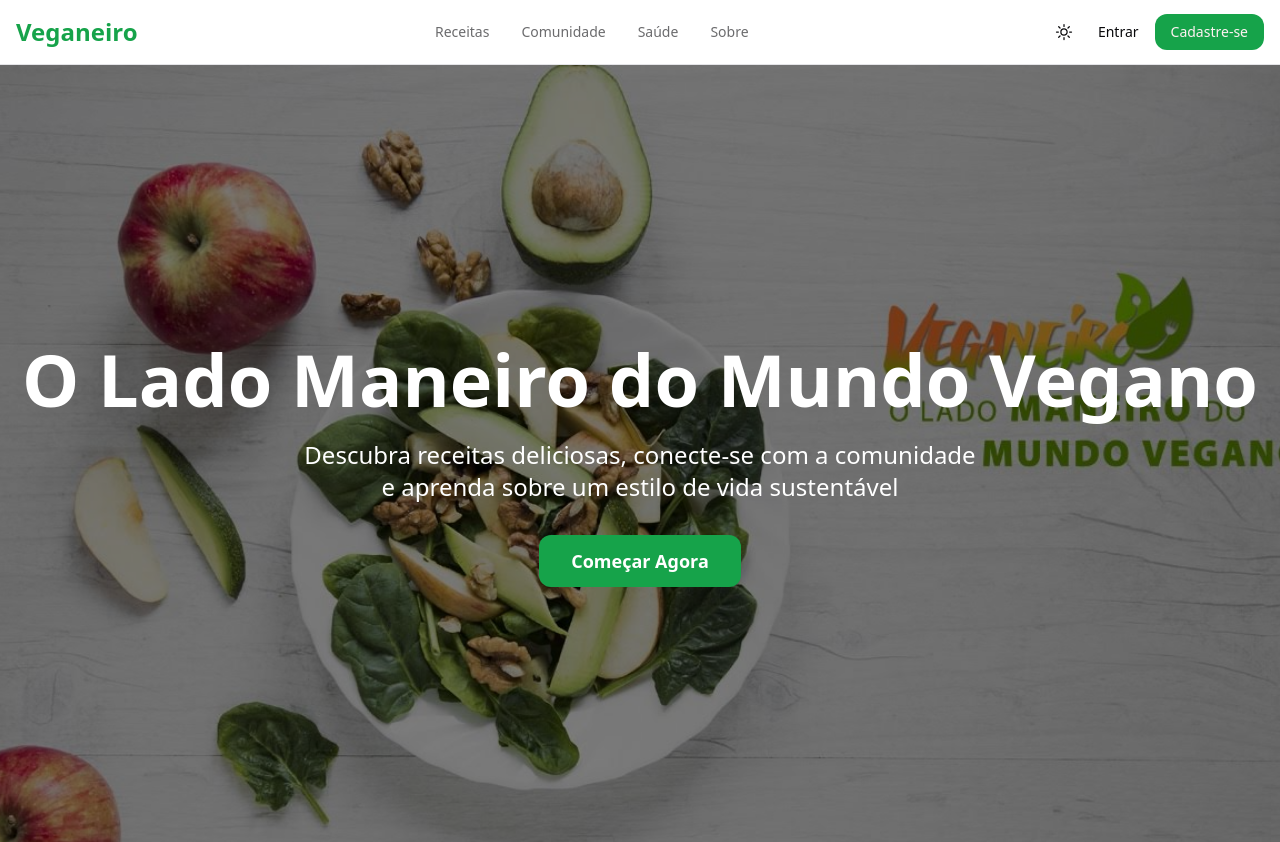
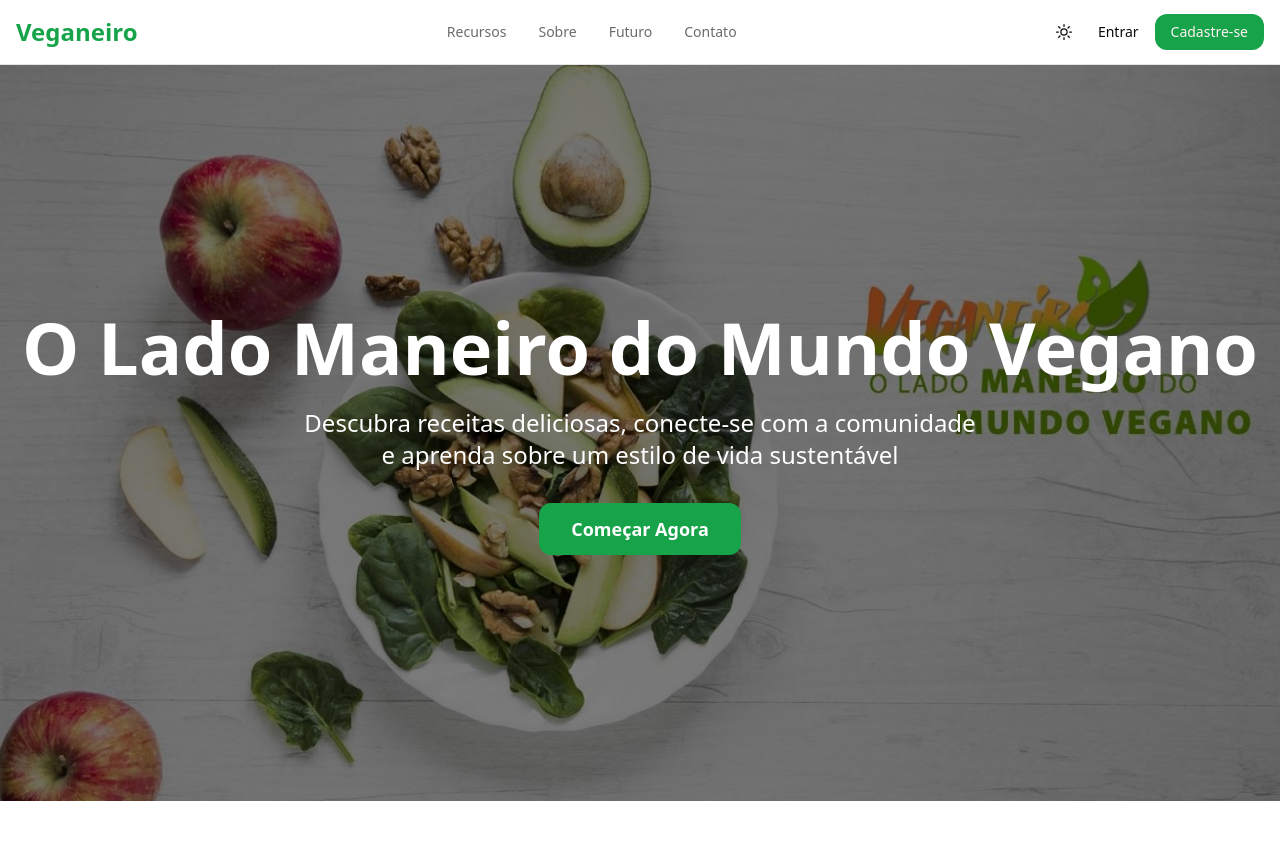
Before and after one commit to dominguesh/veganeiro-webapp, a Next.js app in the folder frontend/: page / in a window 1280 px wide. Shown: the top 842 px of the page. Built offline with nearby package versions, Linux system fonts and the light colour scheme.

Commit message:
dark mode errors and layout issues fixed

```diff
--- a/frontend/src/components/layout/Footer.tsx
+++ b/frontend/src/components/layout/Footer.tsx
@@ -3,7 +3,11 @@ import Link from 'next/link'
 import { useTranslation } from '@/utils/i18n/translations'
 import { Github, Twitter, Instagram } from 'lucide-react'
 
-export default function Footer() {
+interface FooterProps {
+  className?: string;
+}
+
+export default function Footer({ className = '' }: FooterProps) {
   const router = useRouter()
   const { t } = useTranslation(router.locale)
 
@@ -14,9 +18,11 @@ export default function Footer() {
       { name: t('footer.press'), href: '/press' },
     ],
     resources: [
+      { name: t('nav.recipes'), href: '/recipes' },
+      { name: t('nav.community'), href: '/community' },
+      { name: t('nav.health'), href: '/health' },
       { name: t('footer.blog'), href: '/blog' },
       { name: t('footer.guides'), href: '/guides' },
-      { name: t('footer.recipes'), href: '/recipes' },
     ],
     legal: [
       { name: t('footer.privacy'), href: '/privacy' },
@@ -44,8 +50,8 @@ export default function Footer() {
   ]
 
   return (
-    <footer className="border-t bg-background">
-      <div className="container mx-auto px-4 py-12">
+    <footer className={`w-full border-t bg-background py-12 ${className}`}>
+      <div className="container mx-auto px-4">
         <div className="grid grid-cols-2 gap-8 md:grid-cols-4">
           <div>
             <Link href="/" className="flex items-center space-x-2">
--- a/frontend/src/components/layout/Header.tsx
+++ b/frontend/src/components/layout/Header.tsx
@@ -4,13 +4,17 @@ import { useTranslation } from '@/utils/i18n/translations'
 import Navigation from './Navigation'
 import { useTheme } from 'next-themes'
 
-export default function Header() {
+interface HeaderProps {
+  className?: string;
+}
+
+export default function Header({ className = '' }: HeaderProps) {
   const router = useRouter()
   const { t } = useTranslation(router.locale)
   const { theme, setTheme } = useTheme()
 
   return (
-    <header className="sticky top-0 z-50 w-full border-b bg-background/95 backdrop-blur supports-[backdrop-filter]:bg-background/60">
+    <header className={`w-full border-b bg-background/95 backdrop-blur supports-[backdrop-filter]:bg-background/60 ${className}`}>
       <div className="container mx-auto px-4">
         <div className="flex h-16 items-center justify-between">
           <Link href="/" className="flex items-center space-x-2">
--- a/frontend/src/components/layout/Layout.tsx
+++ b/frontend/src/components/layout/Layout.tsx
@@ -8,10 +8,12 @@ interface LayoutProps {
 
 export default function Layout({ children }: LayoutProps) {
   return (
-    <div className="flex min-h-screen flex-col">
-      <Header />
-      <main className="flex-1">{children}</main>
-      <Footer />
+    <div className="min-h-screen flex flex-col">
+      <Header className="sticky top-0 z-50" />
+      <main className="flex-1 flex flex-col">
+        {children}
+      </main>
+      <Footer className="shrink-0" />
     </div>
   )
 }
--- a/frontend/src/components/layout/Navigation.tsx
+++ b/frontend/src/components/layout/Navigation.tsx
@@ -1,5 +1,4 @@
 import { useRouter } from 'next/router'
-import Link from 'next/link'
 import { useTranslation } from '@/utils/i18n/translations'
 
 export default function Navigation() {
@@ -8,37 +7,42 @@ export default function Navigation() {
 
   const navigation = [
     {
-      name: t('nav.recipes'),
-      href: '/recipes',
-    },
-    {
-      name: t('nav.community'),
-      href: '/community',
-    },
-    {
-      name: t('nav.health'),
-      href: '/health',
+      name: t('nav.features'),
+      href: '#features',
     },
     {
       name: t('nav.about'),
-      href: '/about',
+      href: '#about',
+    },
+    {
+      name: t('nav.future'),
+      href: '#future',
+    },
+    {
+      name: t('nav.contact'),
+      href: '#contact',
     },
   ]
+
+  const handleClick = (e: React.MouseEvent<HTMLAnchorElement>, href: string) => {
+    e.preventDefault()
+    const element = document.querySelector(href)
+    if (element) {
+      element.scrollIntoView({ behavior: 'smooth' })
+    }
+  }
 
   return (
     <nav className="hidden md:flex items-center space-x-8">
       {navigation.map((item) => (
-        <Link
+        <a
           key={item.href}
           href={item.href}
-          className={`text-sm font-medium transition-colors hover:text-primary ${
-            router.pathname === item.href
-              ? 'text-primary'
-              : 'text-foreground/60'
-          }`}
+          onClick={(e) => handleClick(e, item.href)}
+          className="text-sm font-medium transition-colors hover:text-primary text-foreground/60"
         >
           {item.name}
-        </Link>
+        </a>
       ))}
     </nav>
   )
--- /dev/null
+++ b/frontend/src/components/shared/ThemeProvider.tsx
@@ -0,0 +1,21 @@
+'use client'
+
+import { ThemeProvider as NextThemeProvider } from 'next-themes'
+import { ReactNode } from 'react'
+
+interface ThemeProviderProps {
+  children: ReactNode
+}
+
+export default function ThemeProvider({ children }: ThemeProviderProps) {
+  return (
+    <NextThemeProvider
+      attribute="class"
+      defaultTheme="system"
+      enableSystem
+      disableTransitionOnChange
+    >
+      {children}
+    </NextThemeProvider>
+  )
+}
--- a/frontend/src/pages/index.tsx
+++ b/frontend/src/pages/index.tsx
@@ -18,9 +18,9 @@ export default function Home() {
         <title>Veganeiro - O Lado Maneiro do Mundo Vegano</title>
         <meta name="viewport" content="width=device-width, initial-scale=1" />
       </Head>
-      <main className="min-h-screen">
+      <main className="flex flex-col">
         {/* Hero Section */}
-        <section className="relative h-screen flex items-center justify-center overflow-hidden">
+        <section className="relative min-h-[calc(100vh-4rem)] flex items-center justify-center overflow-hidden">
           <div className="absolute inset-0 z-0">
             <Image
               src="/images/banner-1.jpg"
@@ -66,7 +66,7 @@ export default function Home() {
         </section>
 
         {/* Contact Section */}
-        <section className="py-20 bg-background" id="contact">
+        <section className="py-20 bg-background mb-0" id="contact">
           <Contact />
         </section>
       </main>
--- a/frontend/src/utils/i18n/translations.ts
+++ b/frontend/src/utils/i18n/translations.ts
@@ -3,12 +3,15 @@ import { useRouter } from 'next/router'
 const translations = {
   pt: {
     nav: {
+      features: 'Recursos',
+      about: 'Sobre',
+      future: 'Futuro',
+      contact: 'Contato',
+      login: 'Entrar',
+      signup: 'Cadastre-se',
       recipes: 'Receitas',
       community: 'Comunidade',
       health: 'Saúde',
-      about: 'Sobre',
-      login: 'Entrar',
-      signup: 'Cadastre-se',
     },
     hero: {
       title: 'O Lado Maneiro do Mundo Vegano',
@@ -108,12 +111,15 @@ const translations = {
   },
   en: {
     nav: {
+      features: 'Features',
+      about: 'About',
+      future: 'Future',
+      contact: 'Contact',
+      login: 'Login',
+      signup: 'Sign Up',
       recipes: 'Recipes',
       community: 'Community',
       health: 'Health',
-      about: 'About',
-      login: 'Login',
-      signup: 'Sign Up',
     },
     hero: {
       title: 'The Cool Side of the Vegan World',
```
